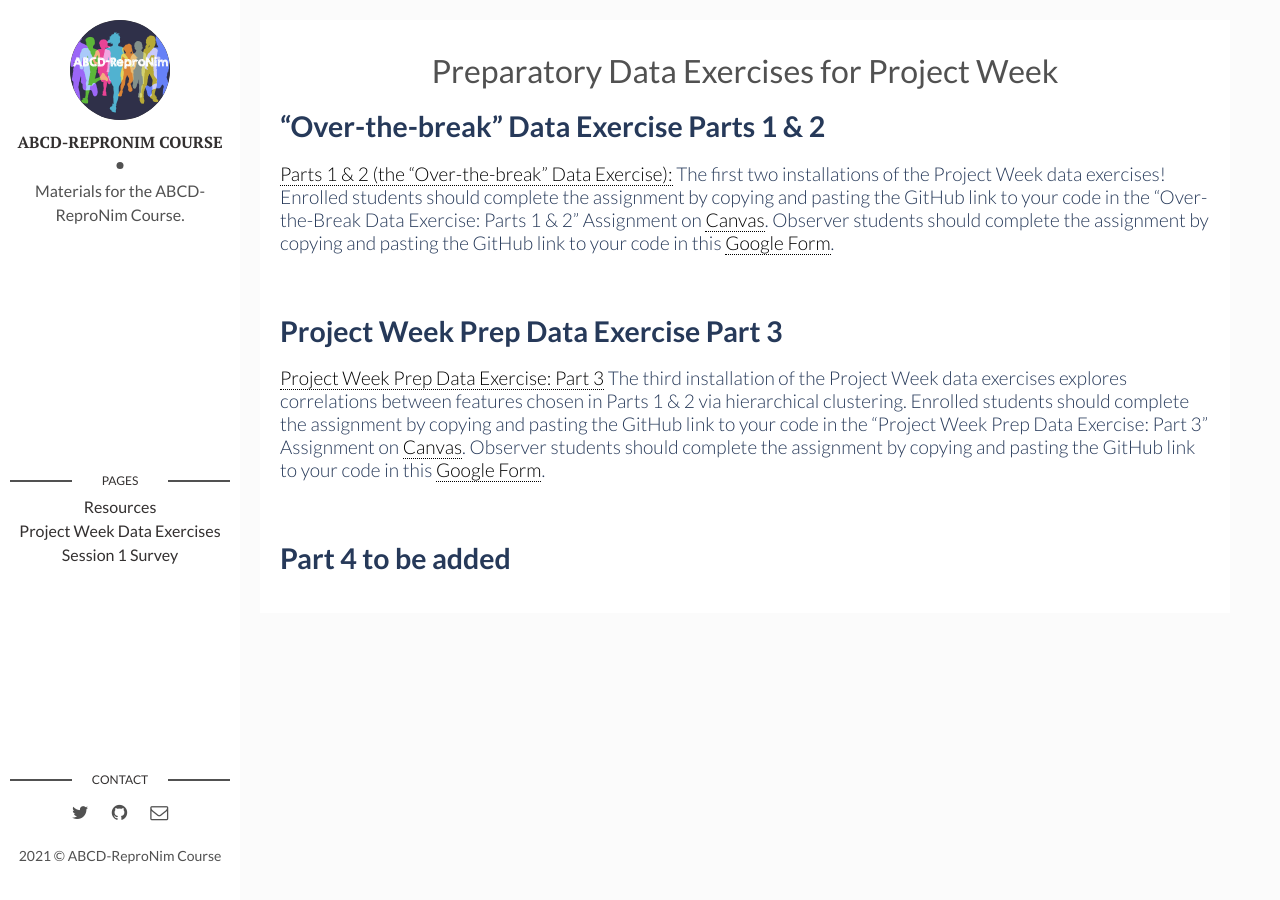
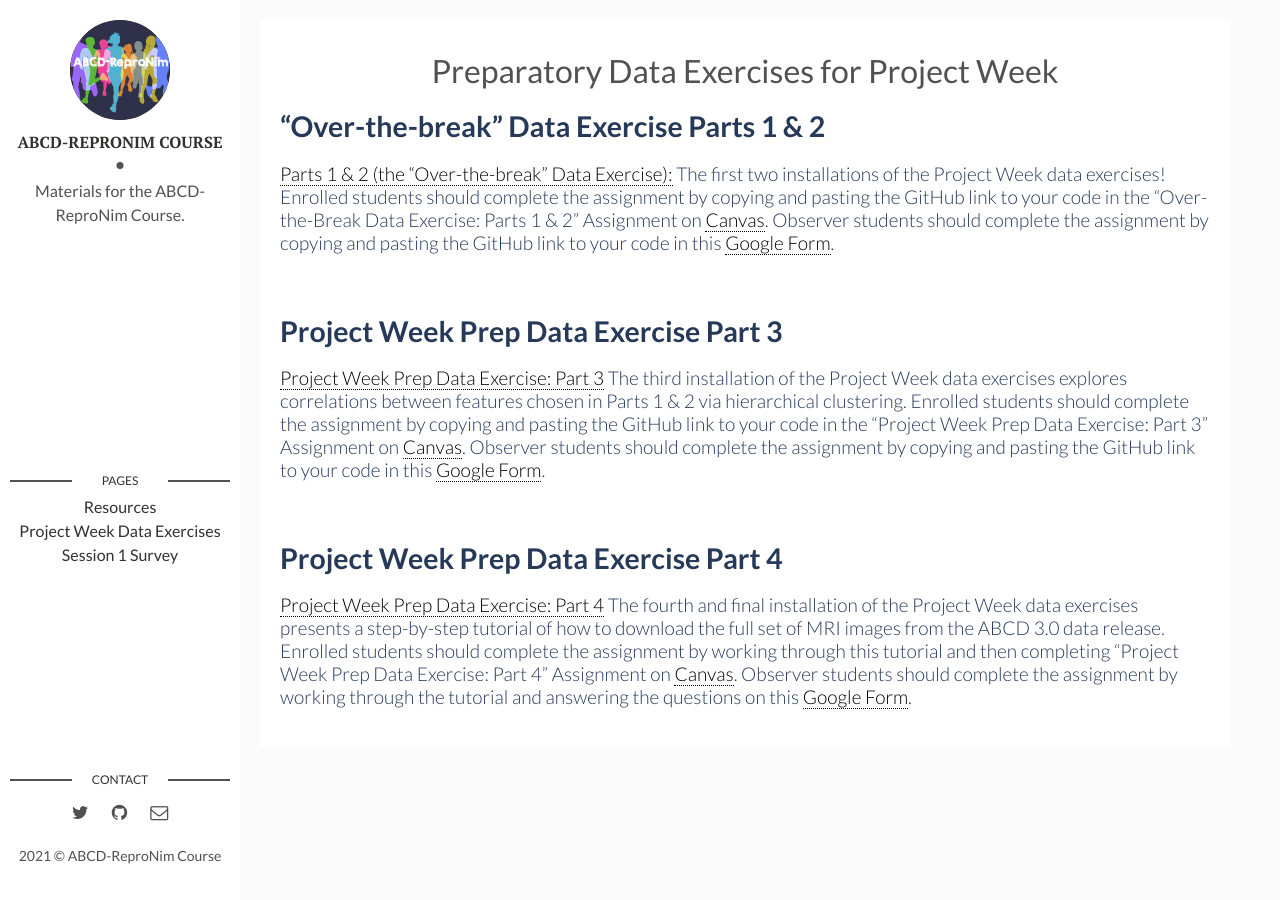
Before and after one commit to ABCD-ReproNim/materials, a Jekyll site: the page built from misc/_posts/2021-01-11-project-week-data-exercises.md, in a window 1280 px wide. Built offline with Jekyll 4.4.1, drawn with Linux system fonts in a browser that asks for light colours.

Commit message:
added wk11 Q&A vid, wk12 quiz, and proj week prep part 4 exercise

```diff
--- a/misc/_posts/2021-01-11-project-week-data-exercises.md
+++ b/misc/_posts/2021-01-11-project-week-data-exercises.md
@@ -20,4 +20,6 @@
 
 <br/>
 
-## Part 4 to be added
+## Project Week Prep Data Exercise Part 4
+
+[Project Week Prep Data Exercise: Part 4](https://github.com/ABCD-ReproNim/exercises/blob/main/break/downloadMRI.md) The fourth and final installation of the Project Week data exercises presents a step-by-step tutorial of how to download the full set of MRI images from the ABCD 3.0 data release. Enrolled students should complete the assignment by working through this tutorial and then completing “Project Week Prep Data Exercise: Part 4” Assignment on [Canvas](https://develop.fiu.edu/courses/abcd-repronim-course-reproducible-analyses-of-abcd-data). Observer students should complete the assignment by working through the tutorial and answering the questions on this [Google Form](https://docs.google.com/forms/d/e/1FAIpQLScauXU9maglwybq4VRxzy5QUtHCRVu1uz4jOJZp3dpQLzJh6A/viewform?usp=sf_link).
```
Also changed, not shown: _posts/2021-02-12-week-11.md (+3 -3 lines), _posts/2021-02-19-week-12.md (+3 -3 lines).
